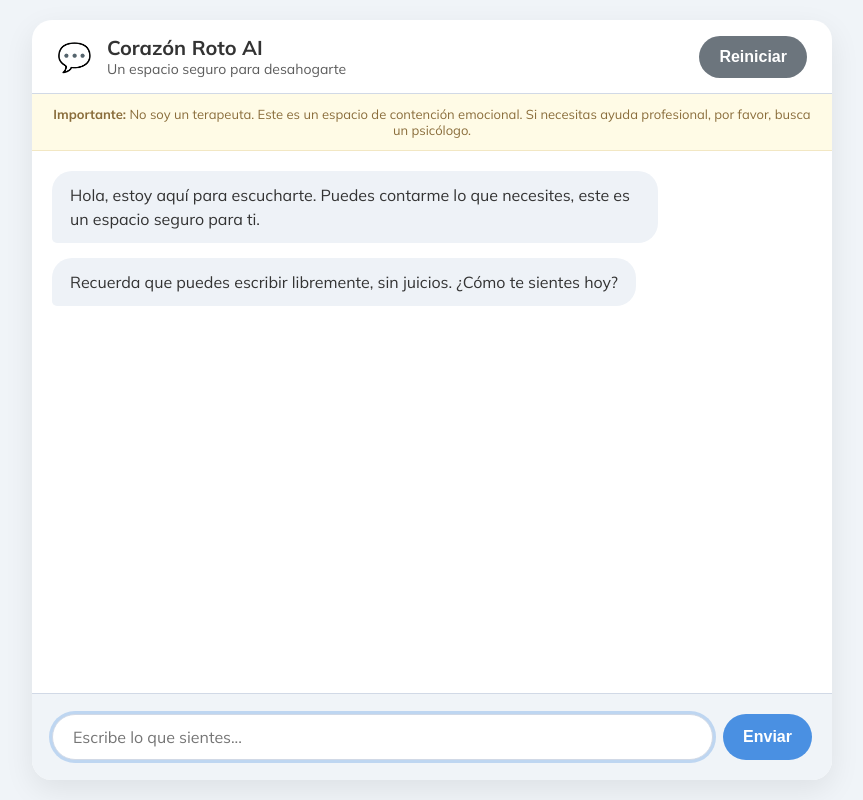
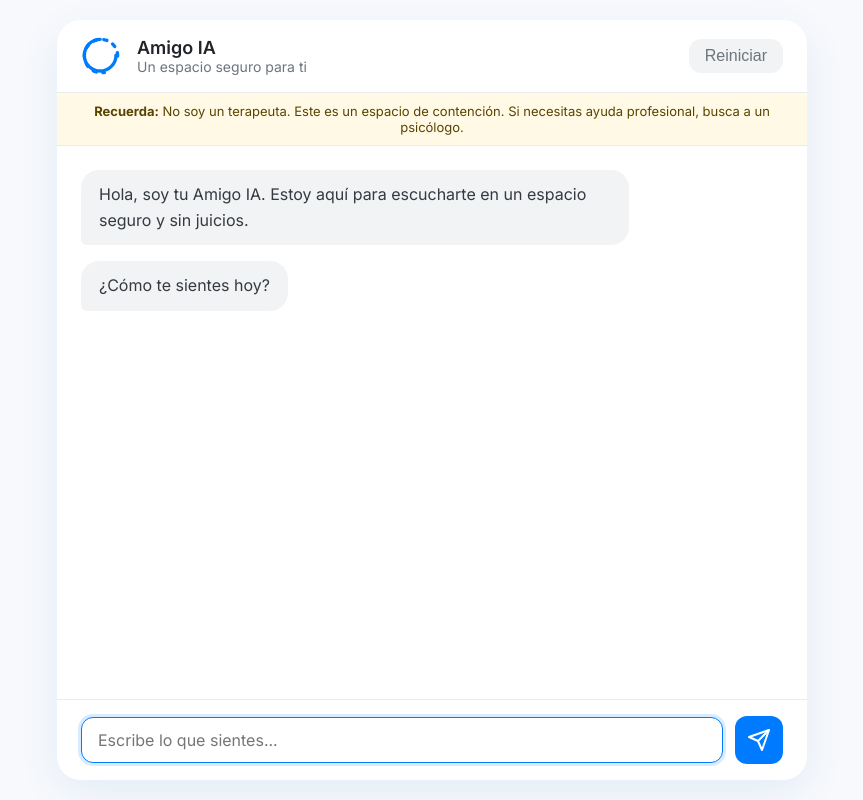
Before and after one commit to ArturoRS0102/Amigo_ia, a Flask app: page / in a window 1280 px wide. Shown: the whole page, without its empty margins (208-1071 px from the left). Run offline with Flask 3, Linux system fonts and the light colour scheme.

Commit message:
se corrige nombre de carpeta temprate

```diff
--- a/templates/index.html
+++ b/templates/index.html
@@ -3,55 +3,58 @@
 <head>
     <meta charset="UTF-8">
     <meta name="viewport" content="width=device-width, initial-scale=1.0">
-    <title>Corazón Roto AI - Un espacio para ti</title>
+    <title>Amigo IA - Un espacio para ti</title>
     <link rel="preconnect" href="https://fonts.googleapis.com">
     <link rel="preconnect" href="https://fonts.gstatic.com" crossorigin>
-    <link href="https://fonts.googleapis.com/css2?family=Mulish:wght@400;600;700&display=swap" rel="stylesheet">
+    <link href="https://fonts.googleapis.com/css2?family=Inter:wght@400;500;600;700&display=swap" rel="stylesheet">
     <style>
-        /* --- Reset & Base Styles --- */
         :root {
-            --bg-color: #f0f4f8; /* Un fondo azul grisáceo muy claro */
-            --primary-color: #e0eafc; /* Azul pastel claro */
-            --secondary-color: #sde5e7; /* Verde menta muy pálido */
-            --user-bubble-bg: #d1e7dd; /* Verde pastel para el usuario */
-            --ai-bubble-bg: #f8d7da; /* Rosa pastel para la IA */
-            --text-color: #333;
+            --bg-color: #f7f9fc;
+            --container-bg: #ffffff;
             --header-bg: #ffffff;
-            --input-bg: #ffffff;
-            --button-bg: #4a90e2; /* Un azul más vibrante para el contraste */
-            --button-hover-bg: #357abd;
-            --border-color: #d1d9e6;
-            --shadow-color: rgba(0, 0, 0, 0.08);
+            --user-bubble-bg: #e0f0ff;
+            --user-bubble-text: #005a9e;
+            --ai-bubble-bg: #f1f3f5;
+            --ai-bubble-text: #343a40;
+            --text-color-primary: #212529;
+            --text-color-secondary: #6c757d;
+            --primary-accent: #007bff;
+            --primary-accent-hover: #0056b3;
+            --border-color: #e9ecef;
+            --shadow-color: rgba(0, 91, 190, 0.08);
+            --font-family: 'Inter', sans-serif;
+        }
+
+        *, *::before, *::after {
+            box-sizing: border-box;
         }
 
         body {
-            font-family: 'Mulish', sans-serif;
+            font-family: var(--font-family);
             background-color: var(--bg-color);
             margin: 0;
             display: flex;
-            flex-direction: column;
             align-items: center;
             justify-content: center;
             min-height: 100vh;
-            color: var(--text-color);
+            color: var(--text-color-primary);
         }
 
-        /* --- Main Container --- */
         .chat-container {
             width: 100%;
-            max-width: 800px;
+            max-width: 750px;
             height: 95vh;
-            max-height: 1000px;
+            max-height: 800px;
             display: flex;
             flex-direction: column;
-            background-color: var(--header-bg);
-            border-radius: 20px;
-            box-shadow: 0 10px 30px var(--shadow-color);
+            background-color: var(--container-bg);
+            border-radius: 24px;
+            box-shadow: 0 12px 40px var(--shadow-color);
             overflow: hidden;
-            margin: 2.5vh 0;
+            margin: 2.5vh 15px;
         }
 
-        @media (max-width: 850px) {
+        @media (max-width: 800px) {
             .chat-container {
                 height: 100vh;
                 max-height: none;
@@ -60,90 +63,107 @@
             }
         }
 
-        /* --- Header --- */
         .chat-header {
             display: flex;
             align-items: center;
-            padding: 15px 25px;
-            background: linear-gradient(135deg, var(--primary-color), var(--secondary-color));
+            justify-content: space-between;
+            padding: 16px 24px;
+            background-color: var(--header-bg);
             border-bottom: 1px solid var(--border-color);
+            flex-shrink: 0;
+        }
+
+        .header-info {
+            display: flex;
+            align-items: center;
         }
 
         .logo {
-            font-size: 28px;
-            margin-right: 15px;
+            width: 40px;
+            height: 40px;
+            margin-right: 16px;
+            color: var(--primary-accent);
         }
 
         .header-title h1 {
             margin: 0;
-            font-size: 20px;
-            font-weight: 700;
+            font-size: 18px;
+            font-weight: 600;
+            color: var(--text-color-primary);
         }
 
         .header-title p {
             margin: 0;
             font-size: 14px;
-            opacity: 0.8;
+            color: var(--text-color-secondary);
         }
 
-        /* --- Disclaimer --- */
         .disclaimer {
-            padding: 12px 20px;
-            background-color: #fffbe6;
-            color: #8a6d3b;
+            padding: 10px 24px;
+            background-color: #fff9e6;
+            color: #594500;
             font-size: 13px;
             text-align: center;
-            border-bottom: 1px solid #f2e7c3;
+            border-bottom: 1px solid #ffecb3;
+            flex-shrink: 0;
         }
 
-        /* --- Chat Window --- */
         .chat-window {
             flex-grow: 1;
-            padding: 20px;
+            padding: 24px;
             overflow-y: auto;
             display: flex;
             flex-direction: column;
+            gap: 16px;
         }
 
         .message {
-            max-width: 75%;
+            max-width: 78%;
             padding: 12px 18px;
-            border-radius: 20px;
-            margin-bottom: 15px;
-            line-height: 1.5;
+            border-radius: 18px;
+            line-height: 1.6;
             word-wrap: break-word;
+            opacity: 0;
+            transform: translateY(10px);
+            animation: fadeIn 0.4s ease forwards;
+        }
+
+        @keyframes fadeIn {
+            to {
+                opacity: 1;
+                transform: translateY(0);
+            }
         }
 
         .message.user {
             background-color: var(--user-bubble-bg);
+            color: var(--user-bubble-text);
             align-self: flex-end;
-            border-bottom-right-radius: 5px;
+            border-bottom-right-radius: 6px;
         }
 
         .message.ai {
             background-color: var(--ai-bubble-bg);
+            color: var(--ai-bubble-text);
             align-self: flex-start;
-            border-bottom-left-radius: 5px;
-        }
-
-        .message.ai.initial {
-            background-color: #eef2f7;
-            align-self: flex-start;
-            border-bottom-left-radius: 5px;
+            border-bottom-left-radius: 6px;
         }
 
         .typing-indicator {
             display: flex;
             align-items: center;
             align-self: flex-start;
-            margin-bottom: 15px;
+            padding: 12px 18px;
+            background-color: var(--ai-bubble-bg);
+            border-radius: 18px;
+            border-bottom-left-radius: 6px;
         }
 
         .typing-indicator span {
-            height: 10px;
-            width: 10px;
-            margin: 0 3px;
-            background-color: #ccc;
+            height: 8px;
+            width: 8px;
+            margin: 0 2px;
+            background-color: #b0b8c2;
             border-radius: 50%;
             display: inline-block;
             animation: bounce 1.4s infinite ease-in-out both;
@@ -157,52 +177,72 @@
             40% { transform: scale(1.0); }
         }
 
-        /* --- Input Area --- */
         .chat-input-area {
             display: flex;
-            padding: 20px;
+            align-items: center;
+            padding: 16px 24px;
             border-top: 1px solid var(--border-color);
-            background-color: var(--bg-color);
+            background-color: var(--header-bg);
+            flex-shrink: 0;
         }
 
         #chat-input {
             flex-grow: 1;
             border: 1px solid var(--border-color);
-            border-radius: 25px;
-            padding: 12px 20px;
+            border-radius: 12px;
+            padding: 12px 16px;
             font-size: 16px;
-            font-family: 'Mulish', sans-serif;
-            margin-right: 10px;
-            transition: box-shadow 0.2s;
+            font-family: var(--font-family);
+            margin-right: 12px;
+            transition: border-color 0.2s, box-shadow 0.2s;
         }
 
         #chat-input:focus {
             outline: none;
-            box-shadow: 0 0 0 3px rgba(74, 144, 226, 0.3);
+            border-color: var(--primary-accent);
+            box-shadow: 0 0 0 3px rgba(0, 123, 255, 0.15);
         }
 
         #send-btn, #restart-btn {
             border: none;
-            background-color: var(--button-bg);
             color: white;
-            padding: 12px 20px;
-            border-radius: 25px;
+            padding: 12px;
+            border-radius: 12px;
             cursor: pointer;
             font-size: 16px;
-            font-weight: 600;
-            transition: background-color 0.2s;
+            font-weight: 500;
+            transition: background-color 0.2s, transform 0.1s;
+            display: flex;
+            align-items: center;
+            justify-content: center;
         }
 
-        #send-btn:hover, #restart-btn:hover {
-            background-color: var(--button-hover-bg);
+        #send-btn {
+            background-color: var(--primary-accent);
+            width: 48px;
+            height: 48px;
+        }
+
+        #send-btn:hover {
+            background-color: var(--primary-accent-hover);
+        }
+
+        #send-btn:active {
+            transform: scale(0.95);
+        }
+
+        #send-btn svg {
+            width: 24px;
+            height: 24px;
         }
 
         #restart-btn {
-            background-color: #6c757d;
-            margin-left: auto;
+            background-color: #f1f3f5;
+            color: var(--text-color-secondary);
+            padding: 8px 16px;
         }
         #restart-btn:hover {
-            background-color: #5a6268;
+            background-color: #e9ecef;
         }
     </style>
 </head>
@@ -210,16 +250,18 @@
 
     <div class="chat-container">
         <div class="chat-header">
-            <span class="logo">💬</span>
-            <div class="header-title">
-                <h1>Corazón Roto AI</h1>
-                <p>Un espacio seguro para desahogarte</p>
+            <div class="header-info">
+                <svg class="logo" viewBox="0 0 24 24" fill="none" xmlns="http://www.w3.org/2000/svg"><path d="M21 11.5C21 16.7467 16.7467 21 11.5 21C6.25329 21 2 16.7467 2 11.5C2 6.25329 6.25329 2 11.5 2" stroke="currentColor" stroke-width="2" stroke-linecap="round" stroke-linejoin="round"/><path d="M22 12.01V12C22 6.47715 17.5228 2 12 2C6.47715 2 2 6.47715 2 12C2 17.5228 6.47715 22 12 22H14" stroke="currentColor" stroke-width="2" stroke-linecap="round" stroke-linejoin="round" stroke-dasharray="2 4"/></svg>
+                <div class="header-title">
+                    <h1>Amigo IA</h1>
+                    <p>Un espacio seguro para ti</p>
+                </div>
             </div>
             <button id="restart-btn" title="Reiniciar conversación">Reiniciar</button>
         </div>
 
         <div class="disclaimer">
-            <strong>Importante:</strong> No soy un terapeuta. Este es un espacio de contención emocional. Si necesitas ayuda profesional, por favor, busca un psicólogo.
+            <strong>Recuerda:</strong> No soy un terapeuta. Este es un espacio de contención. Si necesitas ayuda profesional, busca a un psicólogo.
         </div>
 
         <div class="chat-window" id="chat-window">
@@ -228,7 +270,9 @@
 
         <div class="chat-input-area">
             <input type="text" id="chat-input" placeholder="Escribe lo que sientes..." autocomplete="off">
-            <button id="send-btn">Enviar</button>
+            <button id="send-btn" title="Enviar mensaje">
+                <svg xmlns="http://www.w3.org/2000/svg" width="24" height="24" viewBox="0 0 24 24" fill="none" stroke="currentColor" stroke-width="2" stroke-linecap="round" stroke-linejoin="round"><line x1="22" y1="2" x2="11" y2="13"></line><polygon points="22 2 15 22 11 13 2 9 22 2"></polygon></svg>
+            </button>
         </div>
     </div>
 
@@ -241,16 +285,14 @@
 
             let conversationHistory = [];
 
-            // Function to add a message to the chat window
-            function addMessage(text, sender, type = '') {
+            function addMessage(text, sender) {
                 const messageElement = document.createElement('div');
-                messageElement.classList.add('message', sender, type);
+                messageElement.classList.add('message', sender);
                 messageElement.textContent = text;
                 chatWindow.appendChild(messageElement);
                 chatWindow.scrollTop = chatWindow.scrollHeight;
             }
 
-            // Function to show/hide typing indicator
             function showTypingIndicator(show) {
                 let indicator = document.getElementById('typing-indicator');
                 if (show) {
@@ -269,7 +311,6 @@
                 }
             }
 
-            // Function to handle sending a message
             async function sendMessage() {
                 const messageText = chatInput.value.trim();
                 if (messageText === '') return;
@@ -280,7 +321,6 @@
                 sendBtn.disabled = true;
                 showTypingIndicator(true);
 
-                // Add user message to history
                 conversationHistory.push({ role: 'user', content: messageText });
 
                 try {
@@ -299,7 +339,6 @@
                     const data = await response.json();
                     const aiResponse = data.reply;
 
-                    // Add AI response to history
                     conversationHistory.push({ role: 'assistant', content: aiResponse });
 
                     showTypingIndicator(false);
@@ -308,7 +347,7 @@
                 } catch (error) {
                     console.error('Error fetching AI response:', error);
                     showTypingIndicator(false);
-                    addMessage('Lo siento, algo salió mal y no puedo responder en este momento. Por favor, intenta de nuevo más tarde.', 'ai');
+                    addMessage('Lo siento, algo salió mal y no puedo responder ahora. Por favor, intenta de nuevo más tarde.', 'ai');
                 } finally {
                     chatInput.disabled = false;
                     sendBtn.disabled = false;
@@ -316,27 +355,25 @@
                 }
             }
 
-            // Function to start a new conversation
             function startNewConversation() {
                 chatWindow.innerHTML = '';
                 conversationHistory = [];
-                addMessage('Hola, estoy aquí para escucharte. Puedes contarme lo que necesites, este es un espacio seguro para ti.', 'ai', 'initial');
-                addMessage('Recuerda que puedes escribir libremente, sin juicios. ¿Cómo te sientes hoy?', 'ai', 'initial');
+                addMessage('Hola, soy tu Amigo IA. Estoy aquí para escucharte en un espacio seguro y sin juicios.', 'ai');
+                addMessage('¿Cómo te sientes hoy?', 'ai');
                 chatInput.disabled = false;
                 sendBtn.disabled = false;
                 chatInput.focus();
             }
 
-            // Event Listeners
             sendBtn.addEventListener('click', sendMessage);
             chatInput.addEventListener('keypress', (e) => {
-                if (e.key === 'Enter') {
+                if (e.key === 'Enter' && !e.shiftKey) {
+                    e.preventDefault();
                     sendMessage();
                 }
             });
             restartBtn.addEventListener('click', startNewConversation);
 
-            // Initial message
             startNewConversation();
         });
     </script>
```
